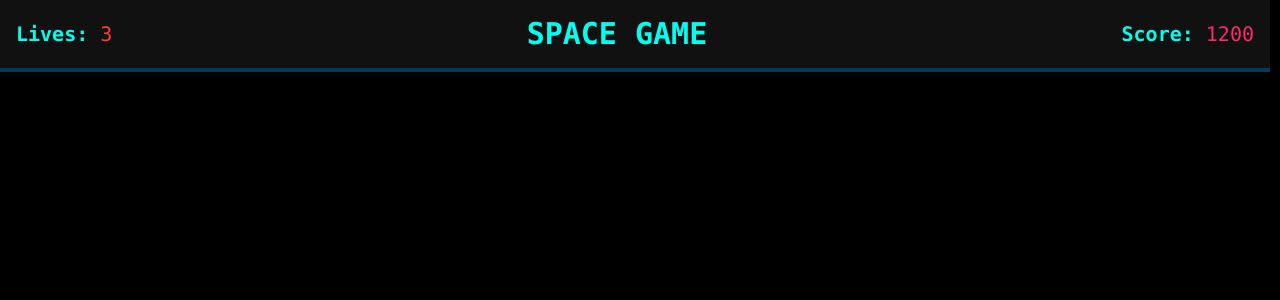
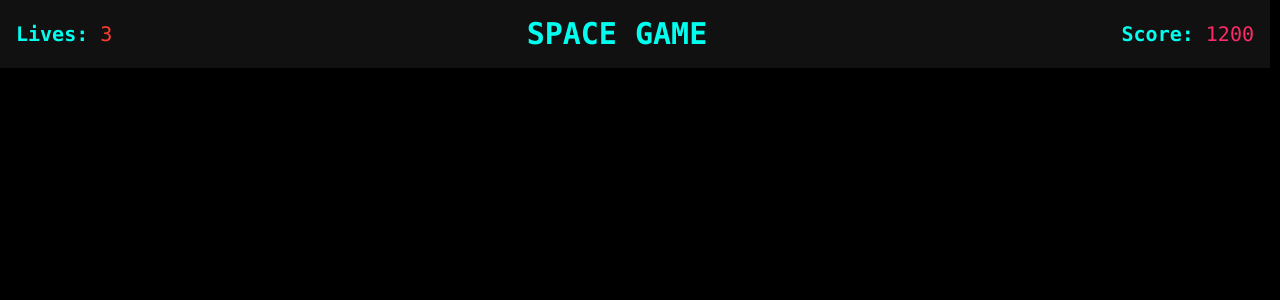
Before and after one commit to TejasKedare/space-game, a React (Create React App) app: page /score-board in a window 1280 px wide. Shown: the top 300 px of the page. Built offline with nearby package versions, Linux system fonts and the light colour scheme.

Commit message:
removed border

```diff
--- a/src/layout/Header.jsx
+++ b/src/layout/Header.jsx
@@ -2,7 +2,7 @@ import React from 'react';
 
 const Header = () => {
   return (
-    <div className="flex justify-between items-center bg-background text-accent p-4 border-b-4 border-secondary">
+    <div className="flex justify-between items-center bg-background text-accent p-4">
       {/* Lives */}
       <div className="text-xl font-mono">
         <strong>Lives:</strong> <span className="text-error">3</span>
```
